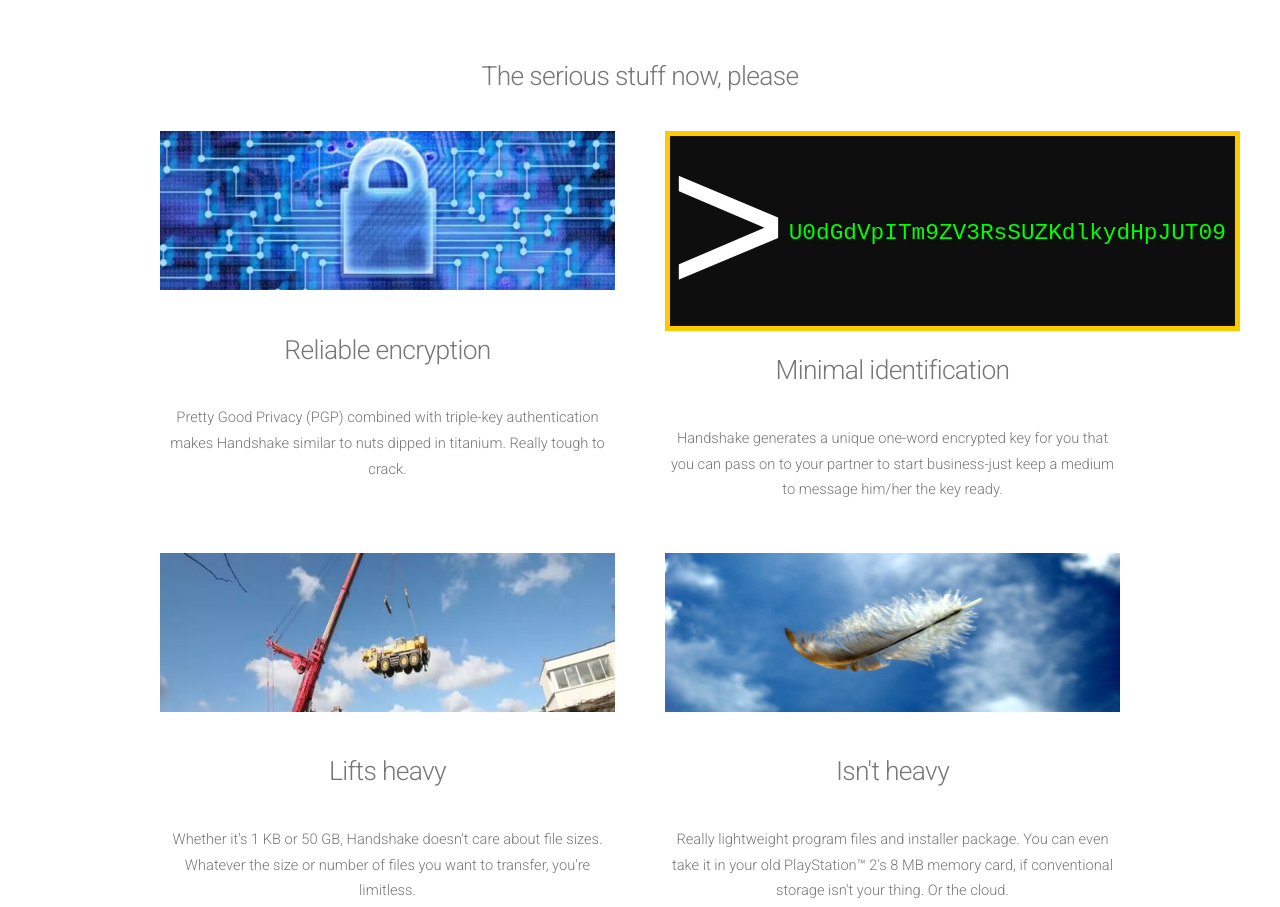
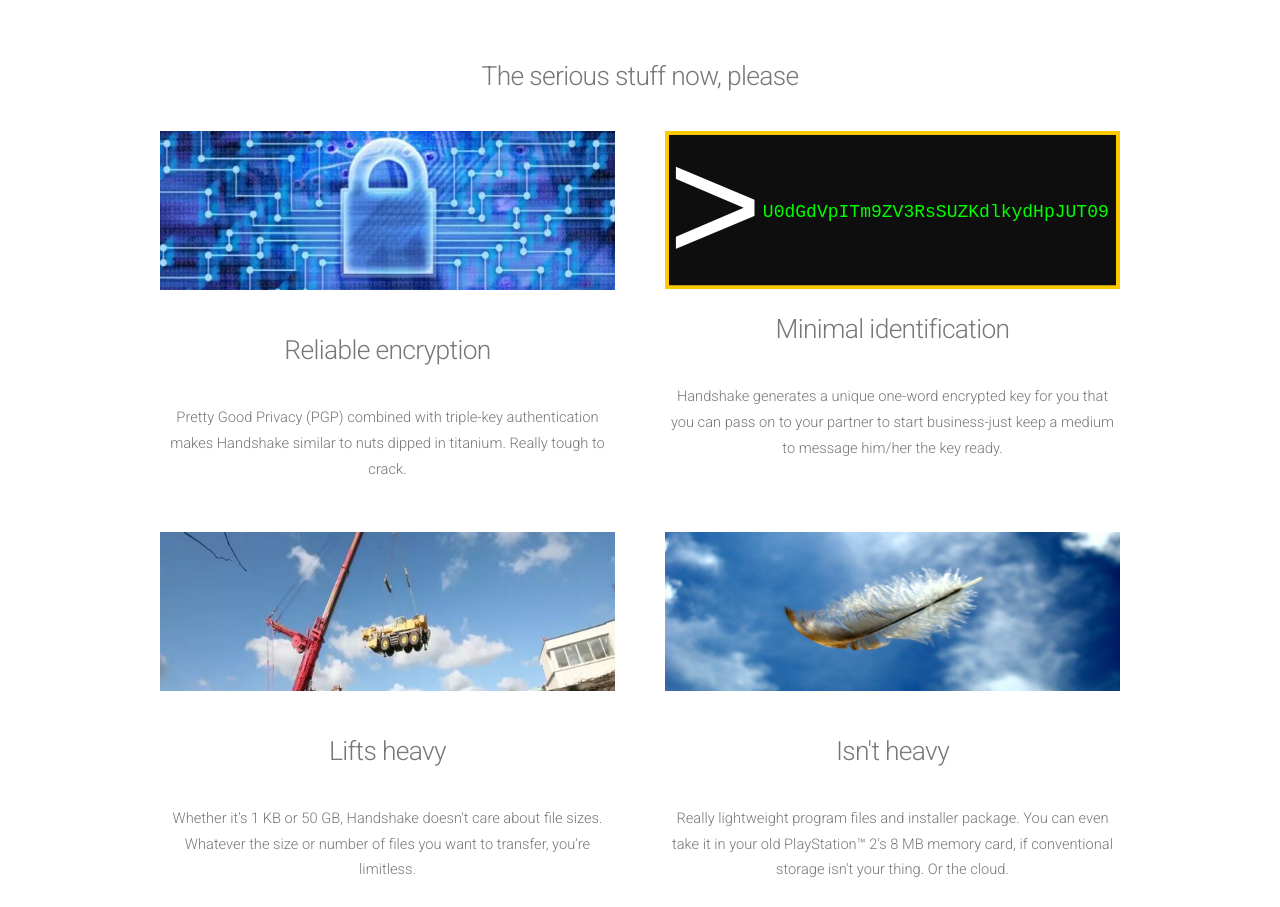
Before and after one commit to SecureHandshake/securehandshake.github.io, a plain HTML site: page index.html in a window 1280 px wide. Shown: the part 1540-2447 px from the top of the page. Drawn offline with nearby package versions, Linux system fonts and the light colour scheme.

Commit message:
Set device dependent size

```diff
--- a/index.html
+++ b/index.html
@@ -107,8 +107,8 @@
    version="1.1"
    id="svg2"
    viewBox="0 0 575.00001 200"
-   height="200"
-   width="575">
+   height="100%"
+   width="100%">
   <g
      id="layer2">
     <rect
```
